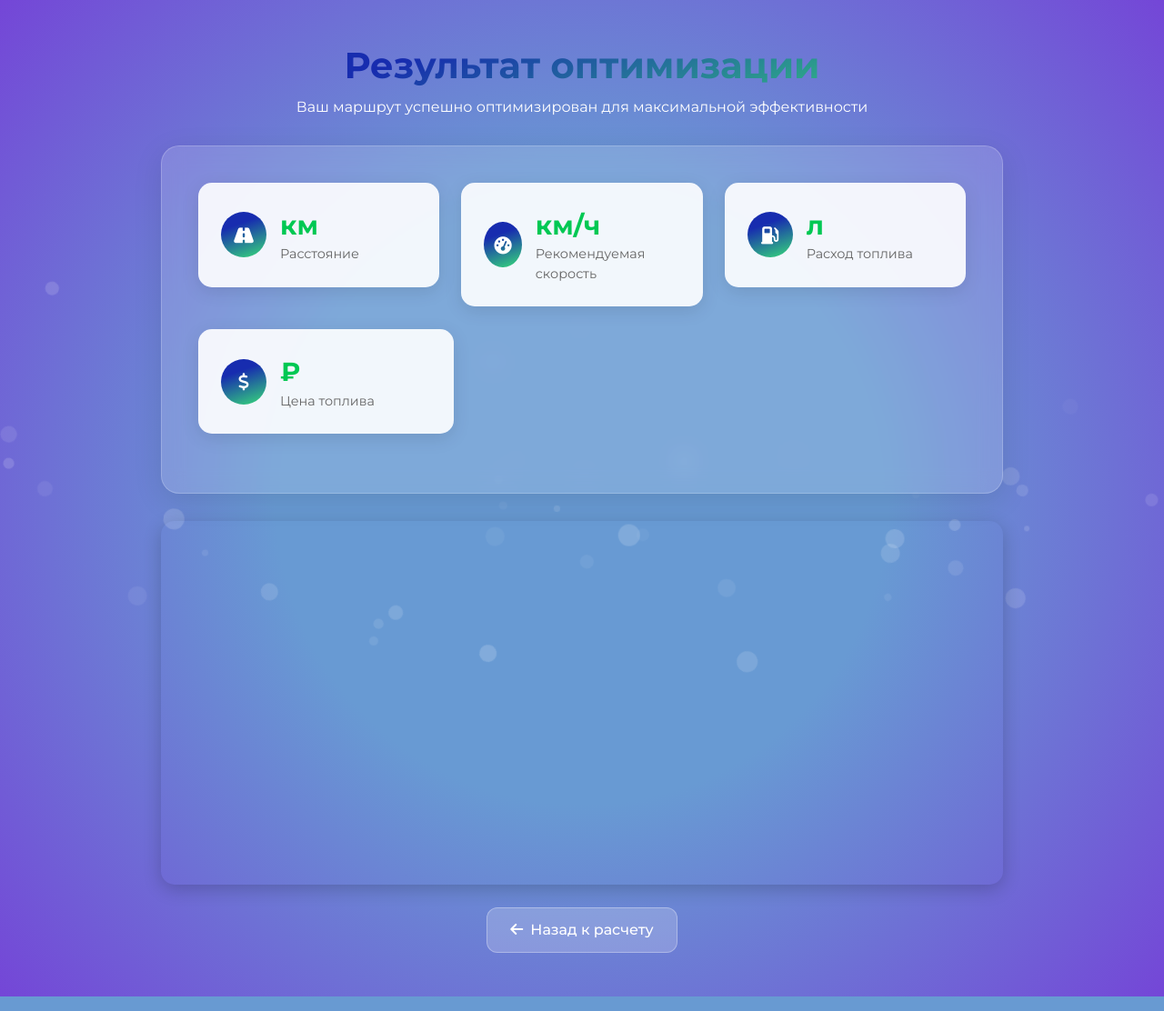
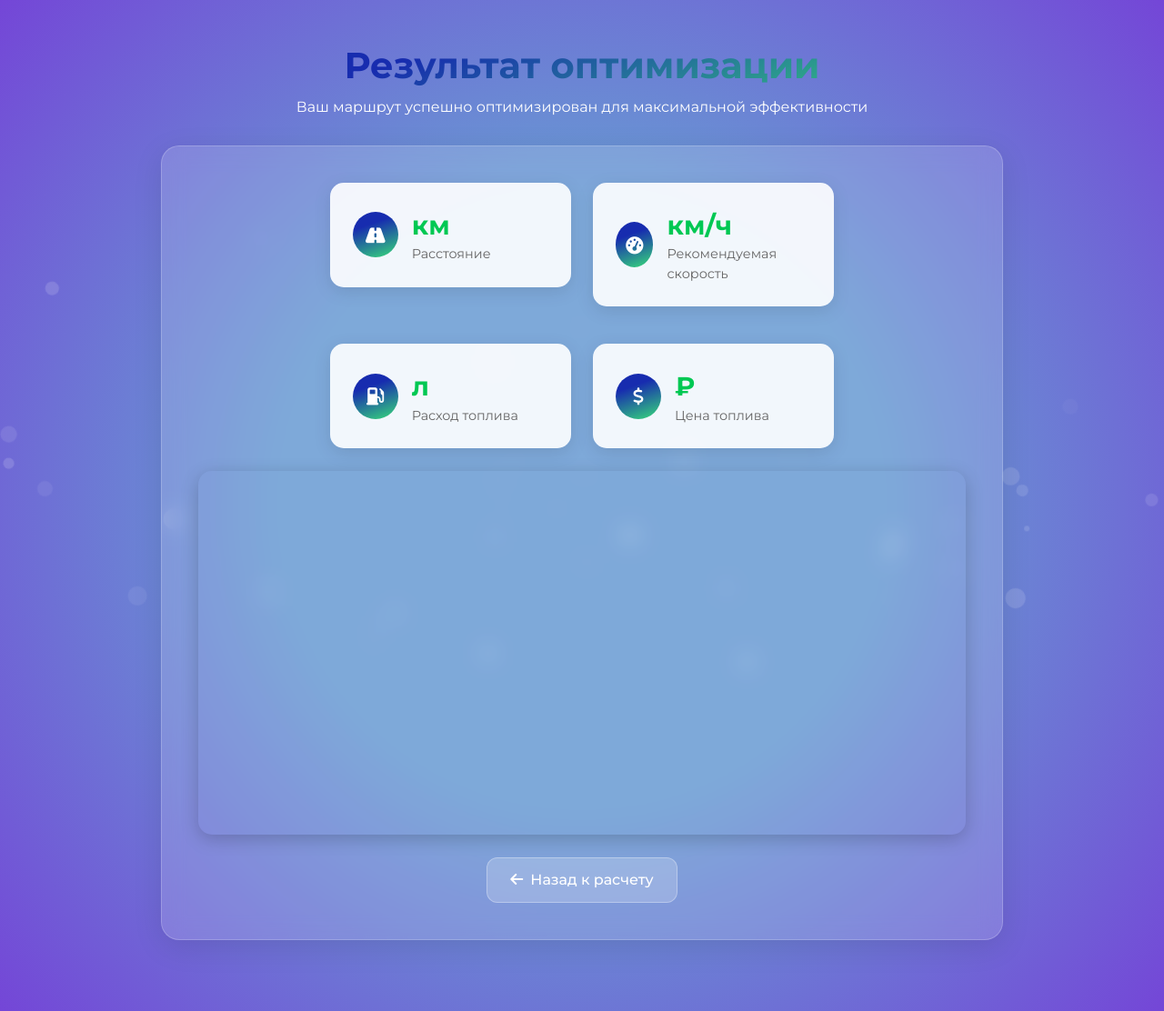
Before and after one commit to Kristiandior888/EcoRoute-Optimizer, a Flask app: template templates/result.html in a window 1280 px wide. Shown: the whole page at 91% size. Run offline with Flask 3, Linux system fonts and the light colour scheme; the template is opened without the code that fills it, so the values that code supplies are empty.

Commit message:
Перемещение табличек

```diff
--- a/templates/result.html
+++ b/templates/result.html
@@ -17,7 +17,7 @@
             </div>
             {% endif %}
 
-            <div class="row">
+            <div class="row justify-content-center">
                 <div class="col-md-4">
                     <div class="result-card">
                         <div class="d-flex align-items-center">
@@ -41,7 +41,9 @@
                         </div>
                     </div>
                 </div>
+            </div>
 
+            <div class="row justify-content-center mt-3">
                 <div class="col-md-4">
                     <div class="result-card">
                         <div class="d-flex align-items-center">
@@ -53,9 +55,8 @@
                         </div>
                     </div>
                 </div>
-            </div>
 
-            <div class="col-md-4">
+                <div class="col-md-4">
                     <div class="result-card">
                         <div class="d-flex align-items-center">
                             <div class="stat-icon"><i class="fas fa-dollar-sign"></i></div>
@@ -68,7 +69,6 @@
                 </div>
             </div>
 
-
             <div id="map">{{ map_html | safe }}</div>
 
             <div class="text-center mt-4">
```
